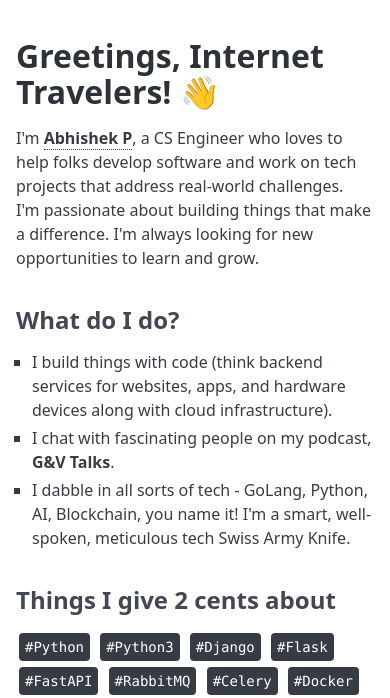
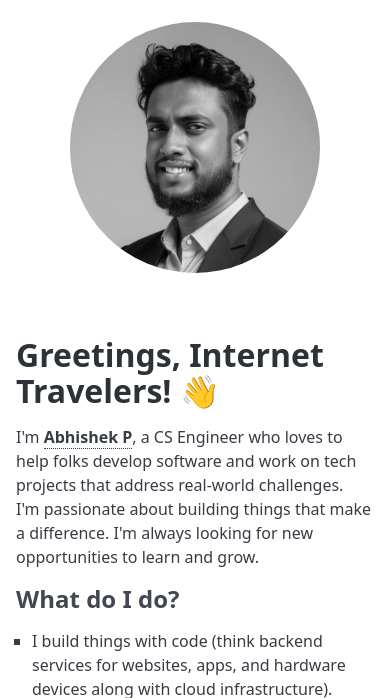
Before and after one commit to AbhiiGatty/AbhiiGatty.github.io, a plain HTML site: page index.html in a window 390 px wide. Shown: the part 84-782 px from the top of the page. Drawn offline with nearby package versions, Linux system fonts and the light colour scheme.

Commit message:
Added headshot to the website (#9)

```diff
--- a/css/main.css
+++ b/css/main.css
@@ -3638,3 +3638,43 @@ kbd {
     font-weight: lighter;
     /* background-color: #596374; */
 }
+
+.grid {
+    display: flex;
+    align-items: center;
+    justify-content: center;
+    gap: 2rem;
+}
+
+.headshot {
+    max-width: 90%;
+    height: auto;
+    border-radius: 50%;
+    filter: gray;
+    /* IE6-9 */
+    -webkit-filter: grayscale(1);
+    /* Google Chrome, Safari 6+ & Opera 15+ */
+    filter: grayscale(1);
+    /* Microsoft Edge and Firefox 35+ */
+    display: block;
+    margin: 0 auto;
+}
+
+@media screen and (max-width: 767px) {
+    .grid {
+        flex-direction: column;
+    }
+
+    .headshot {
+        max-width: 70%;
+        /* Adjust the size for phone screens */
+    }
+
+    .grid div:nth-child(1) {
+        order: 2;
+    }
+
+    .grid div:nth-child(2) {
+        order: 1;
+    }
+}
--- a/index.html
+++ b/index.html
@@ -35,23 +35,31 @@
                 </ul>
                 <ul class="icons">
                     <!-- Social Media Links -->
-                    <li><a href="https://github.com/AbhiiGatty" class="contrast"><i class="fa fa-github fa-2x" aria-hidden="true"></i></a></li>
-                    <li><a href="https://www.linkedin.com/in/abhiigatty/" class="contrast"><i class="fa fa-linkedin-square fa-2x" aria-hidden="true"></i></a></li>
-                    <li><a href="https://twitter.com/abhiigatty_" class="contrast"><i class="fa fa-twitter fa-2x" aria-hidden="true"></i></a></li>
-                    <li><a href="mailto:abhiigatty@gmail.com" class="contrast"><i class="fa fa-envelope fa-2x" aria-hidden="true"></i></a></li>
+                    <li><a href="https://github.com/AbhiiGatty" class="contrast" data-tooltip="Github" data-placement="bottom"><i class="fa fa-github fa-2x" aria-hidden="true"></i></a></li>
+                    <li><a href="https://www.linkedin.com/in/abhiigatty/" class="contrast" data-tooltip="LinkedIn" data-placement="bottom"><i class="fa fa-linkedin-square fa-2x" aria-hidden="true"></i></a></li>
+                    <li><a href="https://twitter.com/abhiigatty_" class="contrast" data-tooltip="Twitter" data-placement="bottom"><i class="fa fa-twitter fa-2x" aria-hidden="true"></i></a></li>
+                    <li><a href="mailto:abhiigatty@gmail.com" class="contrast" data-tooltip="Gmail" data-placement="bottom"><i class="fa fa-envelope fa-2x" aria-hidden="true"></i></a></li>
                 </ul>
             </nav>
         </div>
     </header>
 
     <!-- Main Content Section -->
-    <main class="container has-table-of-contents">
+    <main class="container has-table-of-contents" style="padding-top: 0">
         <!-- Intro Section -->
-        <h1>Greetings, Internet Travelers! 👋</h1>
-        <p>
-            I'm <strong data-tooltip="On the web, I'm simply 'AbhiiGatty'!">Abhishek P</strong>, a CS Engineer who loves to help folks develop software and work on tech projects that address real-world challenges.
-            <br>I'm passionate about building things that make a difference. I'm always looking for new opportunities to learn and grow.
-        </p>
+        <div class="grid">
+            <div style="padding-top: 2rem">
+                <h1>Greetings, Internet Travelers! 👋</h1>
+                <p>
+                    I'm <strong data-tooltip="On the web, I'm simply 'AbhiiGatty'!">Abhishek P</strong>, a CS Engineer who loves to help folks develop software and work on tech projects that address real-world challenges.
+                    <br>I'm passionate about building things that make a difference. I'm always looking for new opportunities to learn and grow.
+                </p>
+            </div>
+            <div>
+                <img src="./images/headshot.png" alt="AbhiiGatty Headshot" class="headshot">
+            </div>
+        </div>
+
 
         <!-- What I Do Section -->
         <h3>What do I do?</h3>
```
Also changed, not shown: images/headshot.png (added).
